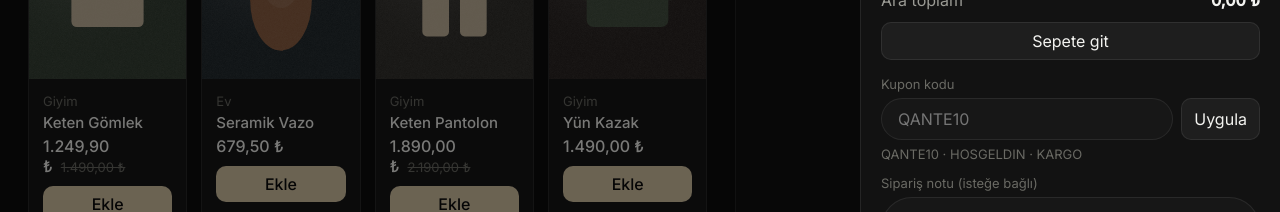
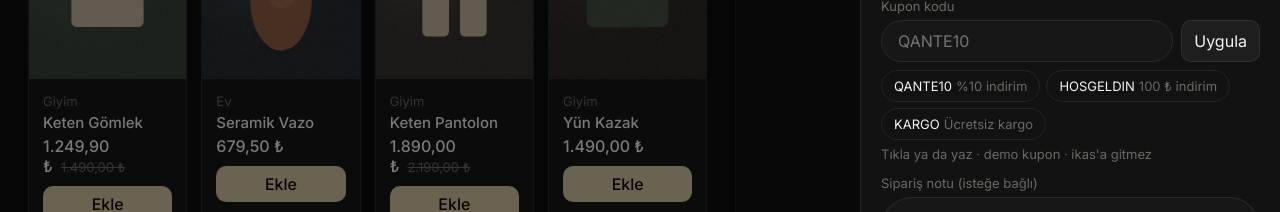
Before and after one commit to mattiasadem/qante-commerce, a Next.js app in the folder web/: page / in a window 1280 px wide. Both pictures are taken after a click on the button "Sepet". Shown: the part 474-686 px from the top of the page. Built offline with nearby package versions, Linux system fonts and the light colour scheme.

Commit message:
feat(storefront): clickable coupon quick-chips (QANTE10 / HOSGELDIN / KARGO)

```diff
--- a/web/components/ui-coupon.tsx
+++ b/web/components/ui-coupon.tsx
@@ -146,11 +146,36 @@ export function CouponField() {
         <p className="muted" style={{ marginTop: 6 }}>
           <span className="banner-demo">{err}</span>
         </p>
-      ) : (
-        <p className="faint" style={{ marginTop: 6 }}>
-          QANTE10 · HOSGELDIN · KARGO
-        </p>
-      )}
+      ) : null}
+      <div
+        style={{ display: "flex", gap: 6, flexWrap: "wrap", marginTop: 8 }}
+        role="group"
+        aria-label="Hazır kuponlar"
+        data-cta="coupon-quick"
+      >
+        {Object.values(COUPONS).map((c) => (
+          <button
+            key={c.code}
+            className="chip"
+            type="button"
+            data-cta={`coupon-chip-${c.code.toLowerCase()}`}
+            title={c.label}
+            onClick={() => {
+              writeCoupon(c.code);
+              setInput("");
+              setErr(null);
+            }}
+          >
+            {c.code}
+            <span className="faint" style={{ marginLeft: 4 }}>
+              {c.label}
+            </span>
+          </button>
+        ))}
+      </div>
+      <p className="faint" style={{ marginTop: 6 }}>
+        Tıkla ya da yaz · demo kupon · ikas&apos;a gitmez
+      </p>
     </label>
   );
 }
```
